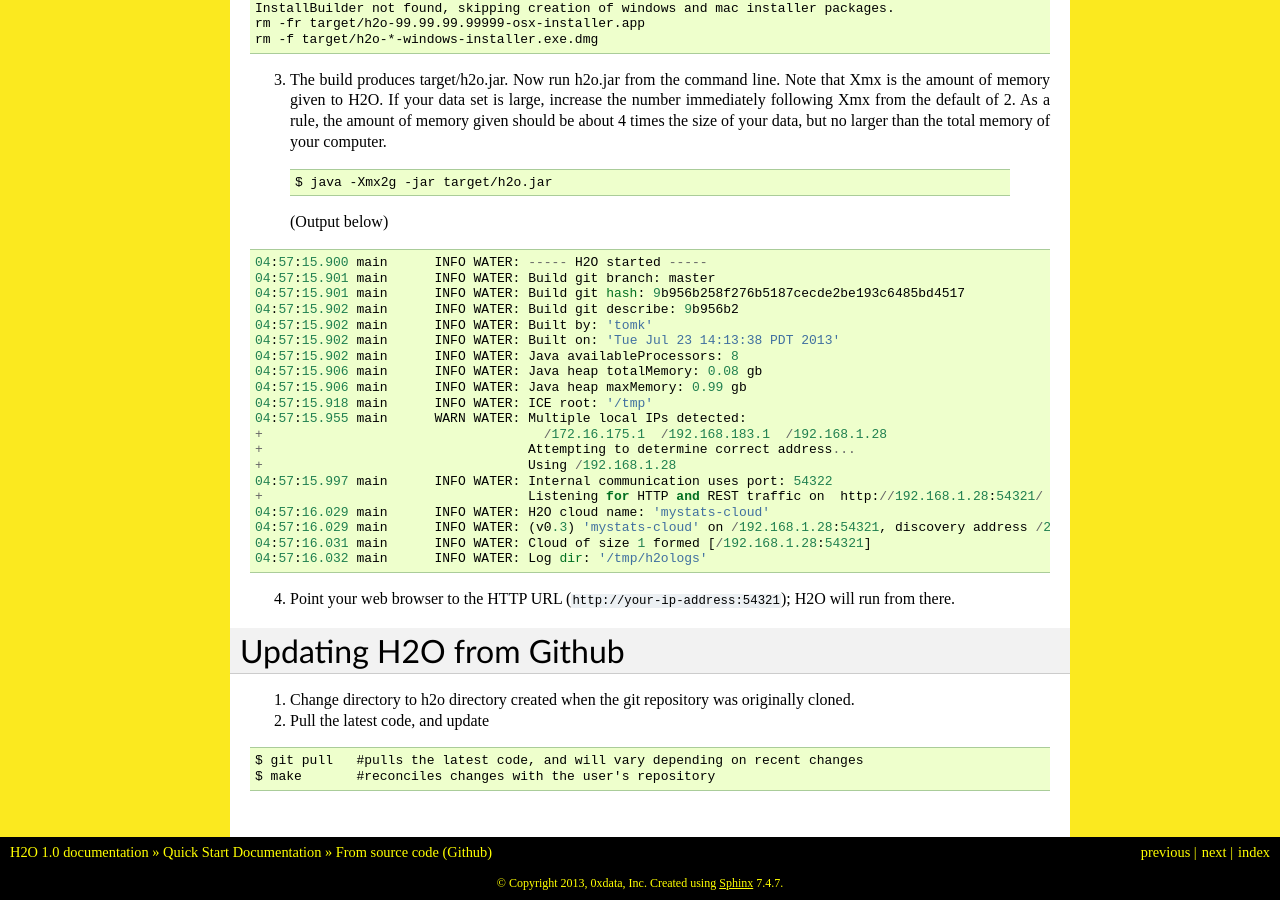
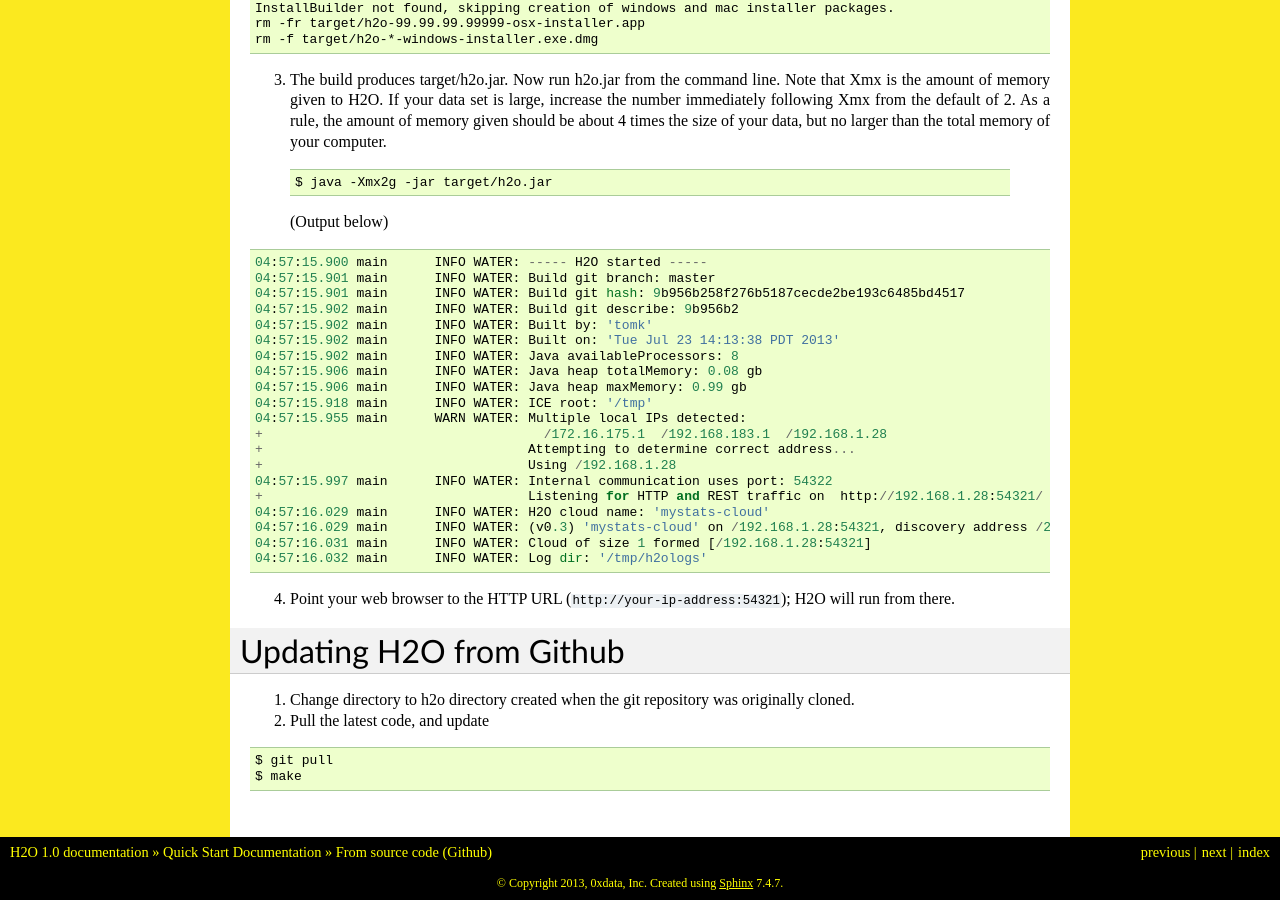
Before and after one commit to devinshields/h2odocs, a Sphinx documentation site: the page built from source/quickstart/quickstart_git.rst, in a window 1280 px wide and 900 px high, scrolled down 2208 px. Built offline with Sphinx 7.4.7, drawn with Linux system fonts in a browser that asks for light colours; formulas are drawn with MathJax 3; pages that are not in the unit, such as notebooks, are missing from menus.

Commit message:
Trim slightly confusing explanation.

```diff
--- a/source/quickstart/quickstart_git.rst
+++ b/source/quickstart/quickstart_git.rst
@@ -195,5 +195,5 @@
 
 ::
 
-  $ git pull   #pulls the latest code, and will vary depending on recent changes
-  $ make       #reconciles changes with the user's repository
+  $ git pull
+  $ make
```
